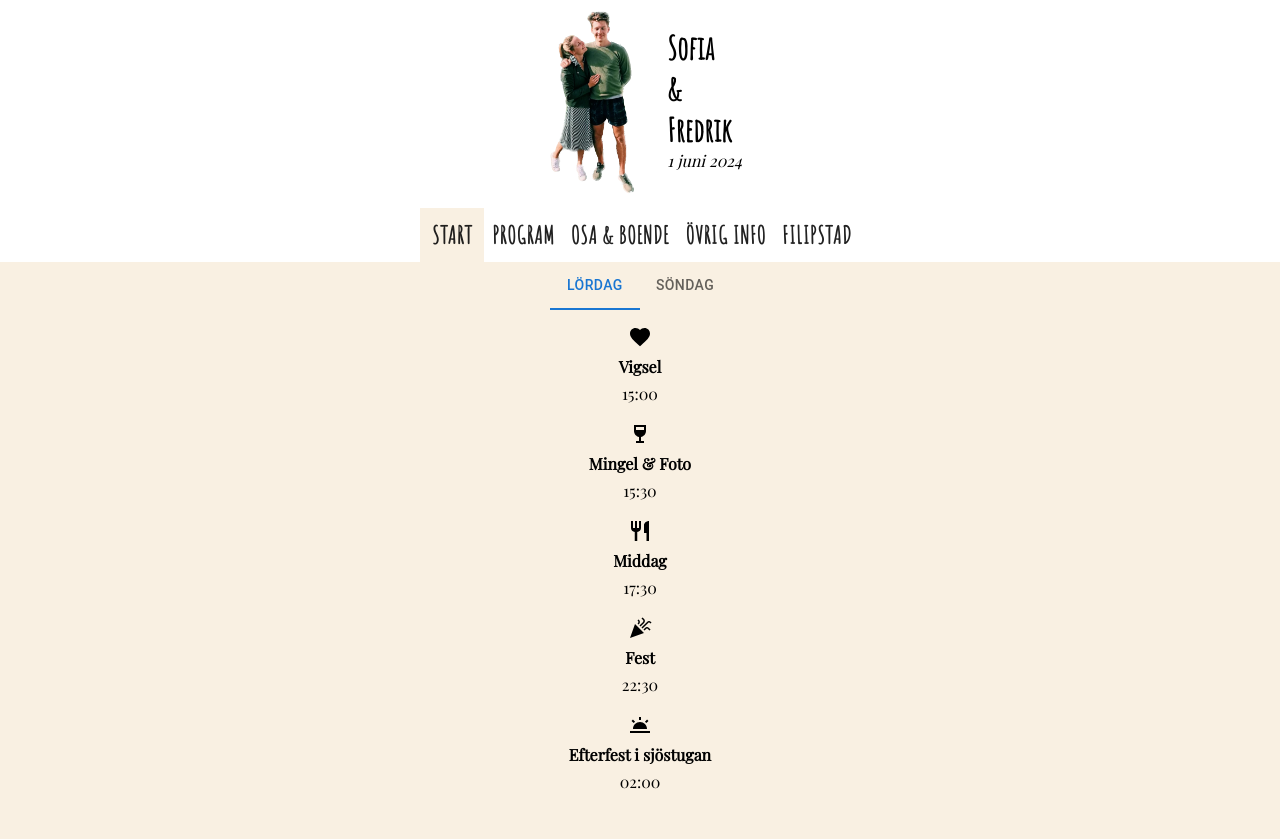
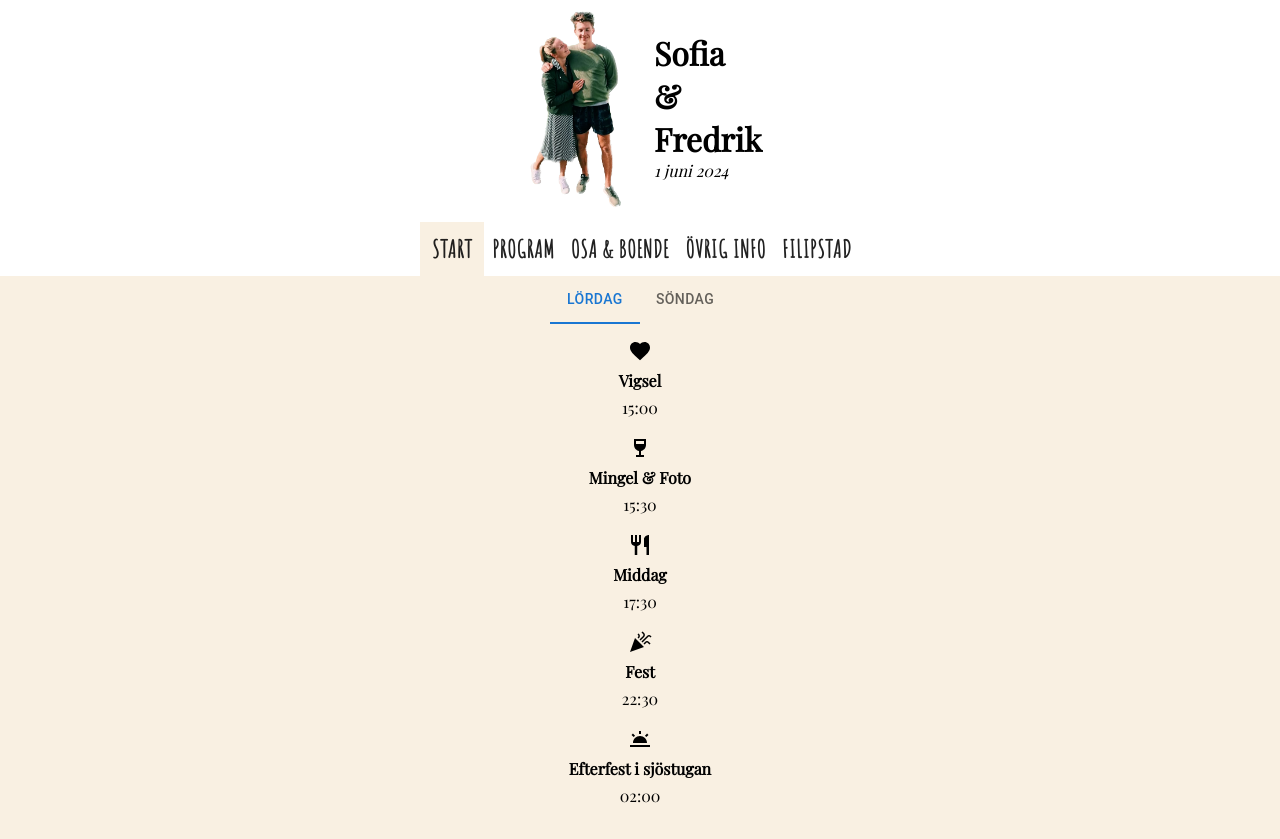
Before and after one commit to cflhammar/cflhammar.github.io, a React (Create React App) app: page /program in a window 1280 px wide. Built offline with nearby package versions, Linux system fonts and the light colour scheme.

Commit message:
fix header font

```diff
--- a/src/components/Header/Header.css
+++ b/src/components/Header/Header.css
@@ -25,6 +25,11 @@
 .headertext{
     margin: auto;
     margin-left: 0;
+
+}
+
+.headertext h1 {
+    font-family: "Playfair Display";
 }
 
 .headertext2 {
@@ -32,6 +37,7 @@ text-align: left;
     margin-top: 10px;
 
 }
+
 
 .headertext p {
     margin-top: 0;
```
